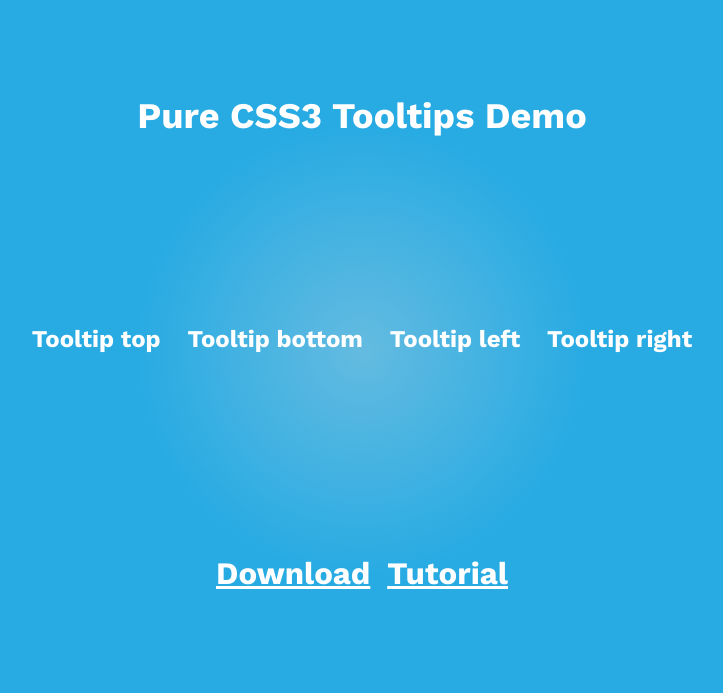
After one commit to midasxl/twiz, a PHP site: page /snippets/tooltip/tooltips.html in a window 1280 px wide. The commit adds this page. Shown: the top 693 px of the page, without its empty margins (278-1001 px from the left). Run offline with PHP 8.4, Linux system fonts and the light colour scheme; some libraries are stand-ins or nearby versions.

Commit message:
new snippets examples

```diff
--- /dev/null
+++ b/snippets/tooltip/style.css
@@ -0,0 +1,191 @@
+
+::selection {
+	background: #1FDA9A;
+	color: #fff;
+}
+body {
+	font-family: 'Work Sans', sans-serif;
+	font-size: 1.5em;
+	line-height: 1.4em;
+	font-weight: 700;
+	background-color: #28ABE3;
+	color: #fff;
+}
+.container {
+	width: 800px;
+	margin: 100px auto;
+	background: radial-gradient(circle farthest-corner at 400px 250px , #64BBE0 0%, #28ABE3, #28ABE3 95%);
+}
+.container .heading {
+	text-align: center;
+	color: #fff;
+	font-weight: 700;
+}
+.tooltip-wrapper {
+	padding: 160px 0;
+	text-align: center;
+}
+.tooltip-wrapper li {
+	list-style: none;
+	display: inline-block;
+	margin: 0 10px;
+}
+.tooltip-wrapper li a {
+	color: #fff;
+	text-decoration: none;
+}
+
+
+/**
+ * Tooltips
+ */
+
+.tooltip {
+	position: relative;
+}
+.tooltip:after {
+	position: absolute;
+	padding: 8px;
+	border: 3px solid #fff;
+	border-radius: 8px;
+	background-color: #1FDA9A;
+	font-size: .9em;
+	font-weight: bold;
+	color: #fff;
+	content: attr(data-tooltip);
+	min-width: 80px;
+	// width: -moz-max-content;
+	// width: -webkit-max-content;
+	opacity: 0;
+	transition: all .2s ease-in-out .25s;
+	visibility: hidden;
+	z-index: 2;
+}
+.tooltip:hover:after {
+	opacity: 1;
+	visibility: visible;
+}
+
+/*Tooltip starting positions*/
+
+.tooltip-top:after {
+	bottom: 150%;
+	left: 0;
+}
+.tooltip-bottom:after {
+	top: 155%;
+	left: 0;
+}
+.tooltip-left:after {
+	right: 130%;
+	min-width: 100px;
+}
+.tooltip-right:after {
+	left: 130%;
+	min-width: 100px;
+}
+
+/*Tooltip final positions*/
+
+.tooltip-top:hover:after {
+	bottom: 120%;
+}
+.tooltip-bottom:hover:after {
+	top: 125%;
+}
+.tooltip-left:hover:after {
+	right: 110%;
+}
+.tooltip-right:hover:after {
+	left: 110%;
+}
+
+/**
+ * Triangles
+ */
+
+.tooltip-top:before,
+.tooltip-bottom:before,
+.tooltip-left:before,
+.tooltip-right:before {
+	content: "";
+	display: block;
+	position: absolute;
+	border-width: 7px;
+	border-style: solid;
+	border-color: rgba(0, 0, 0, 0);
+	opacity: 0;
+	transition: all .2s ease-in-out .25s;
+	visibility: hidden;
+}
+.tooltip-top:hover:before,
+.tooltip-bottom:hover:before,
+.tooltip-left:hover:before,
+.tooltip-right:hover:before {
+	opacity: 1;
+	visibility: visible;
+}
+
+/*Triangle starter positions*/
+
+.tooltip-top:before {
+	top: -51%;
+	left: 50%;
+	transform: translateX(-50%);
+	border-top-color: #fff;
+}
+.tooltip-bottom:before {
+	bottom: -56%;
+	left: 50%;
+	transform: translateX(-50%);
+	border-bottom-color: #fff;
+}
+.tooltip-left:before {
+	left: -31%;
+	top: 15%;
+	border-left-color: #fff;
+}
+.tooltip-right:before {
+	right: -31%;
+	top: 15%;
+	border-right-color: #fff;
+}
+
+/* Triangle final positions */
+
+.tooltip-top:hover:before {
+	top: -21%;
+}
+.tooltip-bottom:hover:before {
+	bottom: -26%;
+}
+.tooltip-left:hover:before {
+	left: -11%;
+}
+.tooltip-right:hover:before {
+	right: -11%;
+}
+
+
+
+
+/* Section with links */
+
+.links {
+	text-align: center;
+	margin-top: 40px;
+}
+.links .link {
+	font-weight: 700;
+	font-size: 1.3em;
+	color: #fff;
+	display: inline-block;
+	margin: auto 5px;
+}
+.links .link:hover {
+	background: #1FDA9A;
+}
+.links .link:active {
+	background: #fff;
+	color: #1FDA9A;
+}
--- /dev/null
+++ b/snippets/tooltip/tooltips.html
@@ -0,0 +1,25 @@
+<!DOCTYPE html>
+<html lang="en">
+<head>
+	<meta charset="UTF-8">
+	<title>Tooltips Demo</title>
+	<link rel="stylesheet" href="https://cdnjs.cloudflare.com/ajax/libs/normalize/3.0.3/normalize.css">
+	<link href='https://fonts.googleapis.com/css?family=Work+Sans:300,400,700' rel='stylesheet' type='text/css'>
+	<link rel="stylesheet" href="style.css">
+</head>
+<body>
+	<div class="container">
+		<h2 class="heading">Pure CSS3 Tooltips Demo</h2>
+		<ul class="tooltip-wrapper">
+			<li><a href="#" class="tooltip tooltip-top" data-tooltip="Hey, I'm at the top!">Tooltip top</a></li>
+			<li><a href="#" class="tooltip tooltip-bottom" data-tooltip="And I'm at the bottom">Tooltip bottom</a></li>
+			<li><a href="#" class="tooltip tooltip-left" data-tooltip="I'm left all alone">Tooltip left</a></li>
+			<li><a href="#" class="tooltip tooltip-right" data-tooltip="You're wrong and I'm right">Tooltip right</a></li>
+		</ul>
+		<p class="links">
+			<a href="#" class="link" title="Download the source code">Download</a>
+			<a href="#" class="link" title="Back to the article">Tutorial</a>
+		</p>
+	</div>
+</body>
+</html>
```
Also changed, not shown: scripts/summary.php (+66 -2 lines), snippets/stdDev.php (renamed from snippets.php), snippets/tooltip/tooltip-tutorial-featured-2.jpg (added).
